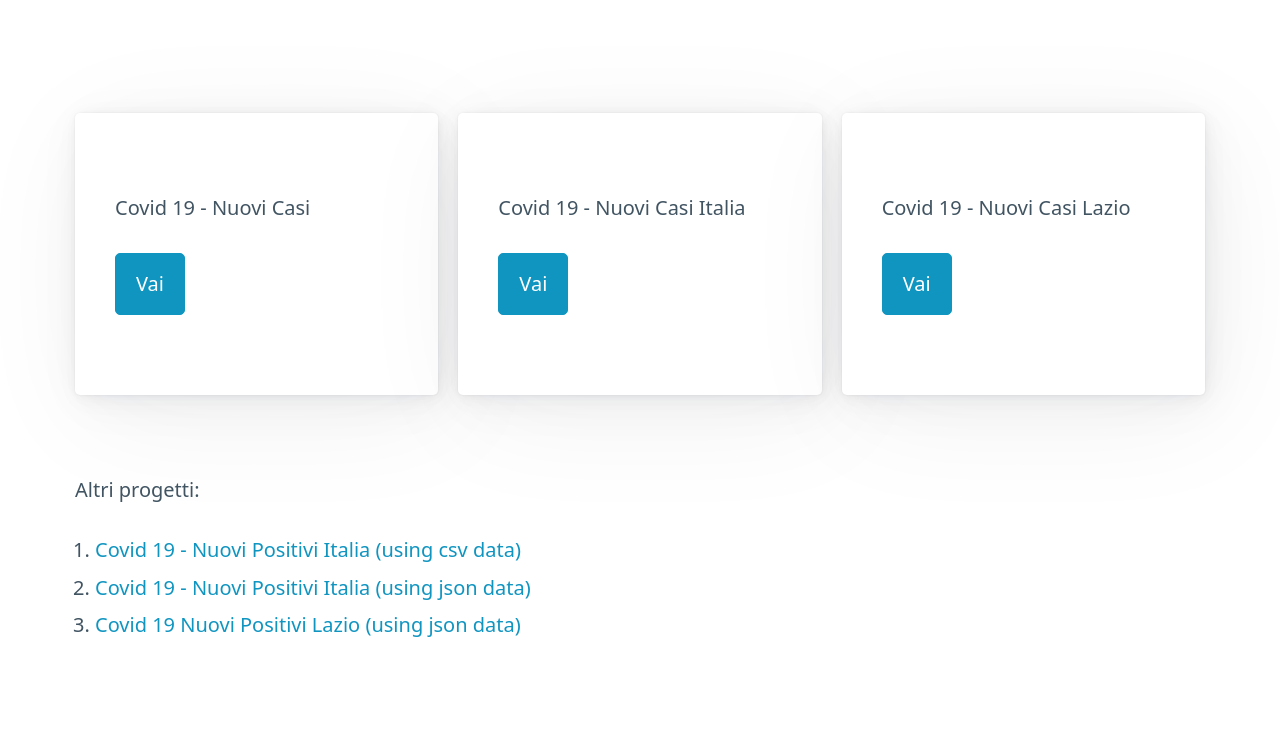
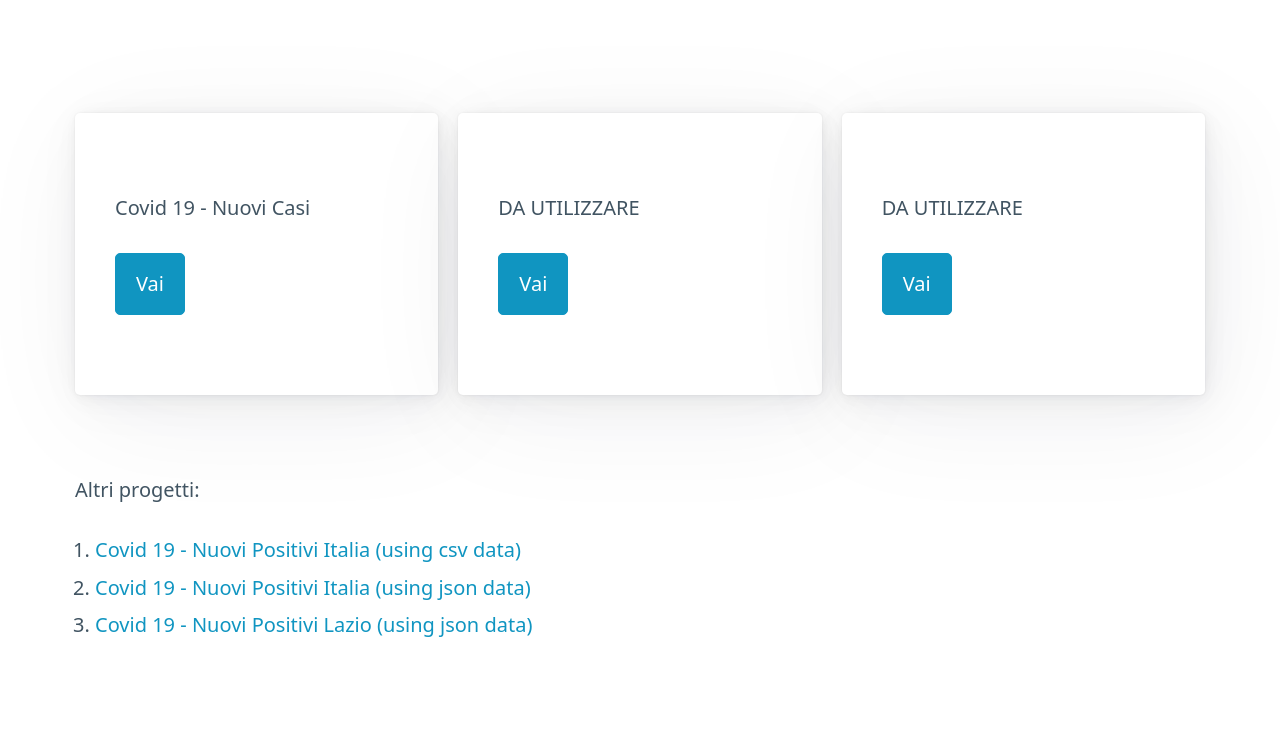
Before and after one commit to Allegromare/pythonanywhere_old, a Flask app: page / in a window 1280 px wide. Shown: the part 167-917 px from the top of the page. Run offline with Flask 2, Linux system fonts and the light colour scheme.

Commit message:
sistemazioni minori

```diff
--- a/templates/covid19ItaJson.html
+++ b/templates/covid19ItaJson.html
@@ -1,6 +1,6 @@
 {% extends "layout.html" %} {% block body %}
 
-<h1>Covid 19 - Lazio</h1>
+<h1>Covid 19 - Italia</h1>
 
 <table>
   <thead>
--- a/templates/index.html
+++ b/templates/index.html
@@ -12,15 +12,15 @@
 
   <div>
     <article>
-      <p>Covid 19 - Nuovi Casi Italia</p>
-      <a href="/covid19ItaJson" role="button">Vai</a>
+      <p>DA UTILIZZARE</p>
+      <a href="#" role="button">Vai</a>
     </article>
   </div>
 
   <div>
     <article>
-      <p>Covid 19 - Nuovi Casi Lazio</p>
-      <a href="/covid19LazioJson" role="button">Vai</a>
+      <p>DA UTILIZZARE</p>
+      <a href="#" role="button">Vai</a>
     </article>
   </div>
 </div>
@@ -39,7 +39,7 @@
   </li>
   <li>
     <a href="/covid19LazioJson"
-      >Covid 19 Nuovi Positivi Lazio (using json data)</a
+      >Covid 19 - Nuovi Positivi Lazio (using json data)</a
     >
   </li>
 </ol>
```
